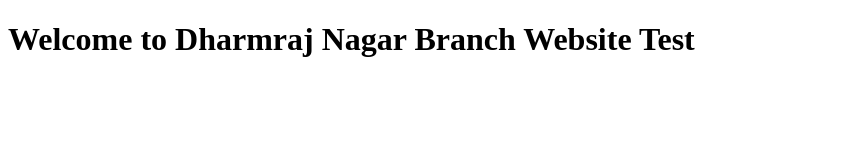
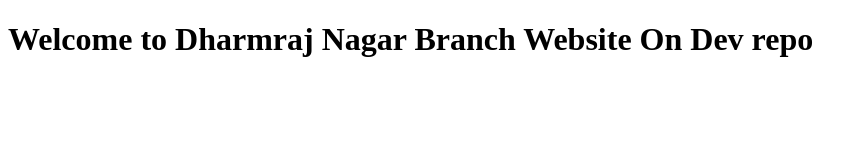
Before and after one commit to dharmrajnagardots/gittraining23, a plain HTML site: page index.html in a window 1280 px wide. Shown: the whole page, without its empty margins (0-867 px from the left). Drawn offline with Linux system fonts and the light colour scheme.

Commit message:
On Dev Repo

```diff
--- a/index.html
+++ b/index.html
@@ -9,7 +9,7 @@
   </head>
   <body>
     <main>
-        <h1>Welcome to Dharmraj Nagar Branch Website Test</h1>
+        <h1>Welcome to Dharmraj Nagar Branch Website On Dev repo</h1>
     </main>
   </body>
 </html>
```
